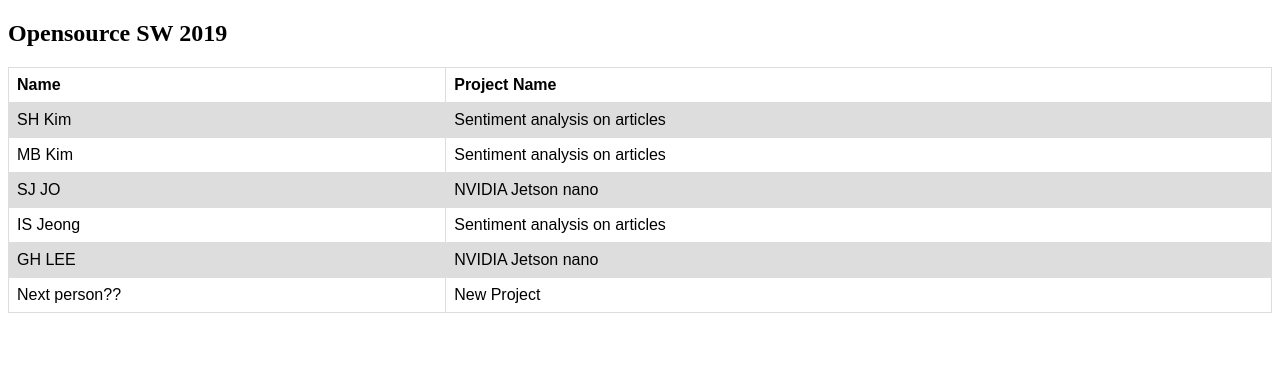
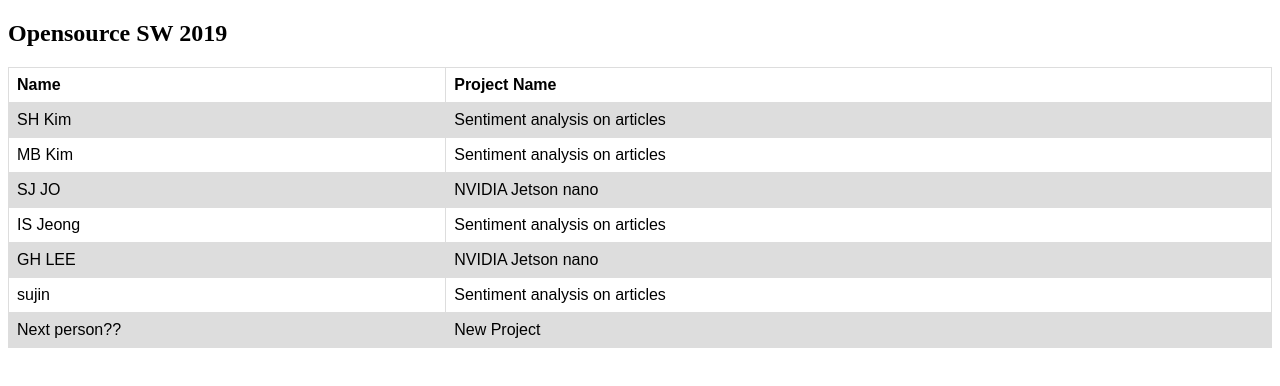
Before and after one commit to shkim-ict/opensw2019, a plain HTML site: page index.html in a window 1280 px wide. Drawn offline with Linux system fonts and the light colour scheme.

Commit message:
index.html 파일 업데이트

```diff
--- a/index.html
+++ b/index.html
@@ -48,6 +48,10 @@ tr:nth-child(even) {
     <td>NVIDIA Jetson nano</td>
   </tr>
   <tr>
+    <td>sujin</td>
+    <td>Sentiment analysis on articles</td>
+  </tr>
+  <tr>
     <td>Next person??</td>
     <td>New Project</td>
   </tr>
```
